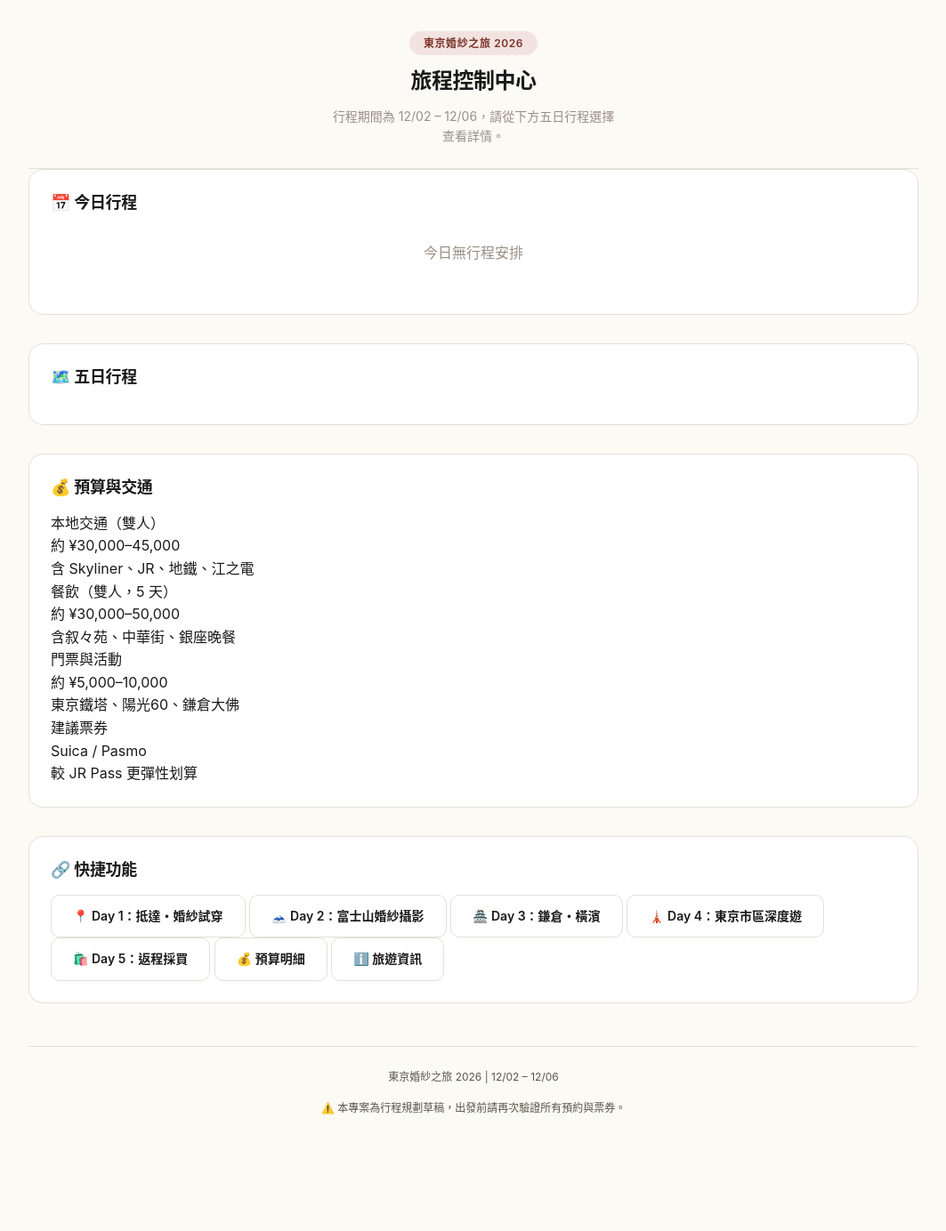
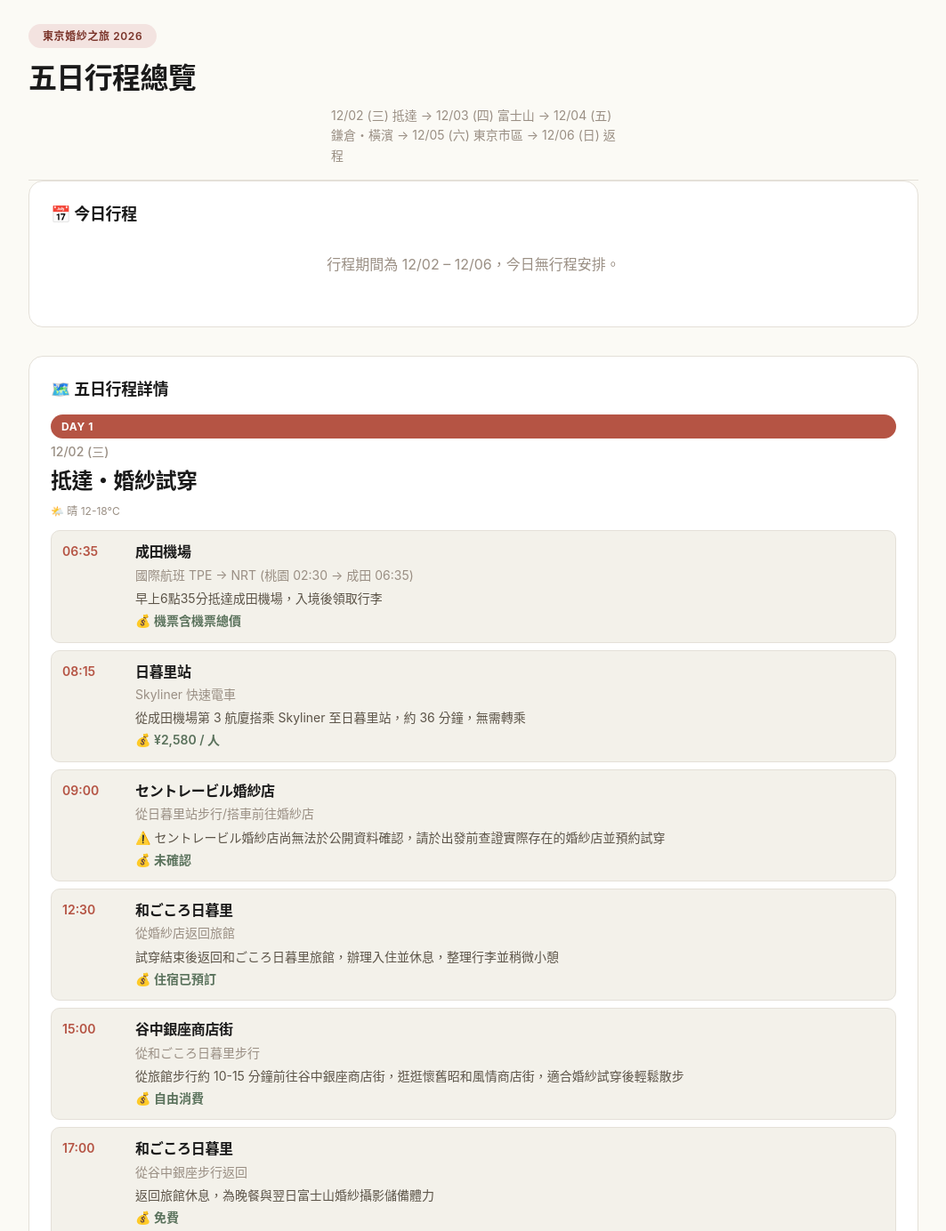
Before and after one commit to dengdualangininder/tokyo-wedding-2026-itinerary, a plain HTML site: page index.html in a window 1280 px wide. Shown: the part 21-1405 px from the top of the page at 89% size, without its empty margins (108-1171 px from the left). Before the commit the page ends 1324 px from the top, so only its background shows below. Drawn offline with Linux system fonts and the light colour scheme.

Commit message:
Home 首頁整合五天詳細行程，與 Itinerary 內容一致
- index.html 現在直接顯示五天全部詳細站點（時間、景點、交通、費用）
- 自動偵測今日日期並高亮對應行程
- 移除重複的 itinerary.html 導覽入口，簡化底部導覽為 4 個項目
- style.css 新增 Today Card 與 All Days Section 樣式

```diff
--- a/index.html
+++ b/index.html
@@ -3,7 +3,7 @@
 <head>
   <meta charset="UTF-8">
   <meta name="viewport" content="width=device-width, initial-scale=1.0, viewport-fit=cover">
-  <title>東京婚紗之旅 2026 | 旅程控制中心</title>
+  <title>東京婚紗之旅 2026 | 行程總覽</title>
   <link rel="stylesheet" href="style.css">
 </head>
 <body>
@@ -18,39 +18,39 @@
 
   <div class="container">
     <!-- Hero -->
-    <header class="hero">
-      <span class="tag">東京婚紗之旅 2026</span>
-      <h1>旅程控制中心</h1>
-      <p id="today-summary">載入中…</p>
+    <header class="hero hero--compact">
+      <span class="tag tag--small">東京婚紗之旅 2026</span>
+      <h1>五日行程總覽</h1>
+      <p class="hero--sub">12/02 (三) 抵達 → 12/03 (四) 富士山 → 12/04 (五) 鎌倉・橫濱 → 12/05 (六) 東京市區 → 12/06 (日) 返程</p>
     </header>
 
-    <!-- 今日行程摘要卡片 -->
-    <section class="card" aria-label="今日行程">
-      <h3>📅 今日行程</h3>
-      <div id="today-itinerary">
+    <!-- 今日行程摘要（自動偵測） -->
+    <section class="card card--today" aria-label="今日行程">
+      <h3 class="section-title">📅 今日行程</h3>
+      <div id="today-summary">
         <p style="text-align:center; color:var(--color-text-muted); padding:var(--space-4) 0;">載入中…</p>
       </div>
     </section>
 
-    <!-- 五天行程快速入口 -->
-    <section class="card" aria-label="五日行程">
-      <h3>🗺️ 五日行程</h3>
-      <div class="timeline-points" id="dashboard-timeline">
-        <!-- 由 JS 動態生成 -->
+    <!-- 五天詳細行程 -->
+    <section class="card card--all-days" aria-label="五日行程詳情">
+      <h3 class="section-title">🗺️ 五日行程詳情</h3>
+      <div id="all-days-container">
+        <!-- 由 JS 動態生成五天詳細行程 -->
       </div>
     </section>
 
-    <!-- 預算與交通摘要 -->
-    <section class="card" aria-label="預算與交通">
-      <h3>💰 預算與交通</h3>
+    <!-- 預算摘要 -->
+    <section class="card" aria-label="預算摘要">
+      <h3 class="section-title">💰 預算摘要（雙人，本地）</h3>
       <div class="budget-grid">
         <div class="budget-item">
-          <div class="budget-label">本地交通（雙人）</div>
+          <div class="budget-label">本地交通</div>
           <div class="budget-value">約 ¥30,000–45,000</div>
-          <div class="budget-note">含 Skyliner、JR、地鐵、江之電</div>
+          <div class="budget-note">Skyliner、JR、地鐵、江之電、湘南單軌</div>
         </div>
         <div class="budget-item">
-          <div class="budget-label">餐飲（雙人，5 天）</div>
+          <div class="budget-label">餐飲（5 天）</div>
           <div class="budget-value">約 ¥30,000–50,000</div>
           <div class="budget-note">含叙々苑、中華街、銀座晚餐</div>
         </div>
@@ -62,43 +62,10 @@
         <div class="budget-item">
           <div class="budget-label">建議票券</div>
           <div class="budget-value">Suica / Pasmo</div>
-          <div class="budget-note">較 JR Pass 更彈性划算</div>
+          <div class="budget-note">比 JR Pass 更彈性划算</div>
         </div>
       </div>
     </section>
-
-    <!-- 快捷導覽 -->
-    <section class="card" aria-label="快捷功能">
-      <h3>🔗 快捷功能</h3>
-      <div class="quick-actions">
-        <a href="day1.html" class="btn btn-outline btn-block">
-          <span>📍 Day 1：抵達・婚紗試穿</span>
-        </a>
-        <a href="day2.html" class="btn btn-outline btn-block">
-          <span>🗻 Day 2：富士山婚紗攝影</span>
-        </a>
-        <a href="day3.html" class="btn btn-outline btn-block">
-          <span>🏯 Day 3：鎌倉・橫濱</span>
-        </a>
-        <a href="day4.html" class="btn btn-outline btn-block">
-          <span>🗼 Day 4：東京市區深度遊</span>
-        </a>
-        <a href="day5.html" class="btn btn-outline btn-block">
-          <span>🛍️ Day 5：返程採買</span>
-        </a>
-        <a href="budget.html" class="btn btn-outline btn-block">
-          <span>💰 預算明細</span>
-        </a>
-        <a href="info.html" class="btn btn-outline btn-block">
-          <span>ℹ️ 旅遊資訊</span>
-        </a>
-      </div>
-    </section>
-
-    <footer style="margin-top: var(--space-12); padding-top: var(--space-6); border-top: 1px solid var(--color-border); color: var(--color-text-muted); font-size: var(--text-xs); text-align: center;">
-      <p>東京婚紗之旅 2026 | 12/02 – 12/06</p>
-      <p style="margin-top: var(--space-2); font-size: var(--text-xs);">⚠️ 本專案為行程規劃草稿，出發前請再次驗證所有預約與票券。</p>
-    </footer>
   </div>
 
   <!-- Mobile Bottom Navigation -->
@@ -106,10 +73,6 @@
     <a href="index.html" class="nav-item active" aria-label="首頁，目前頁面">
       <svg viewBox="0 0 24 24"><path d="M3 12l2-2m0 0l7-7 7 7M5 10v10a1 1 0 001 1h3m10-11l2 2m-2-2v10a1 1 0 01-1 1h-3"/></svg>
       <span class="label">Home</span>
-    </a>
-    <a href="itinerary.html" class="nav-item" aria-label="行程總覽">
-      <svg viewBox="0 0 24 24"><path d="M12 2L2 7l10 5 10-5-10-5zM2 17l10 5 10-5M2 12l10 5 10-5"/></svg>
-      <span class="label">Itinerary</span>
     </a>
     <a href="map.html" class="nav-item" aria-label="地圖">
       <svg viewBox="0 0 24 24"><polygon fill="none" stroke="currentColor" stroke-width="2" stroke-linecap="round" stroke-linejoin="round" points="3 6 12 2 21 6 12 23 3 6"/></svg>
@@ -127,50 +90,128 @@
 
   <script src="script.js"></script>
   <script>
-    // Dashboard 特有：偵測今日日期並高亮對應行程
     document.addEventListener('DOMContentLoaded', function() {
+      if (!window.itinerary) return;
+
+      const TYPE_LABELS = {
+        airport: '機場',
+        hotel: '住宿',
+        transport: '交通',
+        location: '景點',
+        shrine: '神社',
+        station: '車站',
+        shopping: '購物',
+        temple: '寺院',
+        restaurant: '餐廳',
+        food: '美食',
+        activity: '活動'
+      };
+
+      const TYPE_COLORS = {
+        airport: '#b55444',
+        hotel: '#5a725c',
+        transport: '#b55444',
+        location: '#3498db',
+        shrine: '#b58344',
+        station: '#8a7d73',
+        shopping: '#2c3e50',
+        temple: '#b58344',
+        restaurant: '#2ecc71',
+        food: '#f1c40f',
+        activity: '#8a7d73'
+      };
+
+      function escapeHtml(text) {
+        if (!text) return '';
+        return String(text)
+          .replace(/&/g, '&amp;')
+          .replace(/</g, '&lt;')
+          .replace(/>/g, '&gt;')
+          .replace(/"/g, '&quot;')
+          .replace(/'/g, '&#039;');
+      }
+
+      // ============================================================
+      // 偵測今天是第幾天
+      // ============================================================
       const today = new Date();
       const month = today.getMonth() + 1;
       const day = today.getDate();
+      const dayMap = { '12/2': 1, '12/3': 2, '12/4': 3, '12/5': 4, '12/6': 5 };
+      const key = month + '/' + day;
+      const todayDayNum = dayMap[key];
 
-      // 行程日期對應（12/02 ~ 12/06）
-      const dayMap = {
-        '12/2': 1, '12/3': 2, '12/4': 3, '12/5': 4, '12/6': 5
-      };
-      const key = month + '/' + day;
-      const dayNum = dayMap[key];
+      const todaySummary = document.getElementById('today-summary');
+      if (todayDayNum) {
+        const todayData = window.itinerary.find(d => d.id === todayDayNum);
+        todaySummary.innerHTML = `
+          <div class="today-day-badge">今天是第 ${todayDayNum} 天</div>
+          <div class="today-stations">
+            ${todayData.stations.map((station, idx) => {
+              const time = station.arriveTime || station.departTime || '--:--';
+              const typeLabel = TYPE_LABELS[station.type] || '站點';
+              const typeColor = TYPE_COLORS[station.type] || '#8a7d73';
+              return `
+                <div class="today-station">
+                  <div class="today-time">${time}</div>
+                  <div class="today-info">
+                    <div class="today-name">${escapeHtml(station.name)}</div>
+                    <div class="today-type" style="background:${typeColor}20; color:${typeColor}">${typeLabel}</div>
+                    ${station.cost ? `<div class="today-cost">💰 ${escapeHtml(station.cost)}</div>` : ''}
+                  </div>
+                </div>
+              `;
+            }).join('')}
+          </div>
+        `;
+      } else {
+        todaySummary.innerHTML = `
+          <p style="text-align:center; color:var(--color-text-muted); padding:var(--space-4) 0;">
+            行程期間為 12/02 – 12/06，今日無行程安排。
+          </p>
+        `;
+      }
 
-      const summary = document.getElementById('today-summary');
-      const todayItinerary = document.getElementById('today-itinerary');
+      // ============================================================
+      // 生成五天詳細行程
+      // ============================================================
+      const container = document.getElementById('all-days-container');
+      let html = '';
 
-      if (dayNum) {
-        summary.textContent = `今天是第 ${dayNum} 天（${key}），請點選下方對應行程查看詳情。`;
+      window.itinerary.forEach((day, i) => {
+        const isToday = todayDayNum === day.id;
+        html += `
+          <div class="day-section" id="day-section-${day.id}">
+            <div class="day-header">
+              <span class="day-badge ${isToday ? 'today-badge' : ''}">Day ${day.id} ${isToday ? '· 今天' : ''}</span>
+              <span class="day-date">${day.date}</span>
+              <h2 class="day-title">${day.theme}</h2>
+              <p class="day-weather">🌤️ ${day.weather || ''}</p>
+            </div>
+            <div class="day-stations">
+              ${day.stations.map((station, idx) => {
+                const time = station.arriveTime || station.departTime || '--:--';
+                const typeLabel = TYPE_LABELS[station.type] || '站點';
+                const typeColor = TYPE_COLORS[station.type] || '#8a7d73';
+                const hasCost = station.cost && station.cost.trim() !== '';
+                return `
+                  <div class="station-item ${isToday ? 'today-station-item' : ''}">
+                    <div class="station-time">${time}</div>
+                    <div class="station-info">
+                      <div class="station-name">${escapeHtml(station.name)}</div>
+                      <div class="station-transport">${escapeHtml(station.transport)}</div>
+                      <div class="station-detail">${escapeHtml(station.detail)}</div>
+                      ${hasCost ? `<div class="station-cost">💰 ${escapeHtml(station.cost)}</div>` : ''}
+                    </div>
+                  </div>
+                `;
+              }).join('')}
+            </div>
+          </div>
+        `;
+      });
 
-        // 載入對應 day 的 station 資料（從 script.js 的 itinerary 陣列）
-        const dayData = window.itinerary ? window.itinerary.find(d => d.id === dayNum) : null;
-        if (dayData) {
-          let html = `<div class="station-item">
-            <div class="station-time">${dayData.stations[0]?.arriveTime || dayData.stations[0]?.departTime || '--:--'}</div>
-            <div class="station-info">
-              <div class="station-name">${dayData.stations[0]?.name}</div>
-              <div class="station-transport">${dayData.stations[0]?.transport}</div>
-              <div class="station-detail">${dayData.theme}</div>
-            </div>
-          </div>`;
-          todayItinerary.innerHTML = html;
-        }
-
-        // 高亮對應的 timeline point
-        const points = document.querySelectorAll('.timeline-point');
-        points.forEach((p, i) => {
-          if (i + 1 === dayNum) {
-            p.classList.add('active');
-          }
-        });
-      } else {
-        summary.textContent = '行程期間為 12/02 – 12/06，請從下方五日行程選擇查看詳情。';
-        todayItinerary.innerHTML = '<p style="text-align:center; color:var(--color-text-muted); padding:var(--space-4) 0;">今日無行程安排</p>';
-      }
+      container.innerHTML = html;
     });
   </script>
 </body>
--- a/style.css
+++ b/style.css
@@ -1182,3 +1182,211 @@ button:focus-visible,
   .container { max-width: 1000px; }
   .day-title { font-size: var(--text-4xl); }
 }
+
+/* ==========================================================================
+   Unified Home Page — Premium Travel Dashboard
+   ========================================================================== */
+
+/* --- Today Card --- */
+.card--today {
+  padding: var(--space-4);
+}
+
+.today-day-badge {
+  font-size: var(--text-xs);
+  font-weight: var(--font-weight-bold);
+  color: var(--color-text-on-accent);
+  background: var(--color-accent);
+  padding: var(--space-1) var(--space-3);
+  border-radius: var(--radius-full);
+  letter-spacing: var(--tracking-wide);
+  text-transform: uppercase;
+  margin-bottom: var(--space-2);
+}
+
+.today-stations {
+  display: flex;
+  flex-direction: column;
+  gap: var(--space-2);
+}
+
+.today-station {
+  display: flex;
+  gap: var(--space-2);
+  padding: var(--space-3);
+  background: var(--color-surface-alt);
+  border: 1px solid var(--color-border);
+  border-radius: var(--radius-md);
+}
+
+.today-time {
+  min-width: 64px;
+  font-weight: var(--font-weight-semibold);
+  color: var(--color-accent);
+  font-size: var(--text-sm);
+}
+
+.today-info {
+  flex: 1;
+  display: flex;
+  flex-direction: column;
+  gap: var(--space-0_5);
+}
+
+.today-name {
+  font-weight: var(--font-weight-semibold);
+  color: var(--color-text-primary);
+  font-size: var(--text-sm);
+  margin: 0;
+}
+
+.today-type {
+  font-size: var(--text-xs);
+  font-weight: var(--font-weight-medium);
+  padding: 0 var(--space-1);
+  border-radius: var(--radius-full);
+  margin: 0;
+}
+
+.today-cost {
+  font-size: var(--text-xs);
+  font-weight: var(--font-weight-semibold);
+  color: var(--color-success);
+  margin: 0;
+}
+
+/* --- All Days Section --- */
+.card--all-days {
+  padding: var(--space-4);
+}
+
+.day-section {
+  margin-bottom: var(--space-6);
+}
+
+.day-header {
+  display: flex;
+  flex-direction: column;
+  gap: var(--space-1);
+  margin-bottom: var(--space-3);
+}
+
+.day-badge {
+  font-size: var(--text-xs);
+  font-weight: var(--font-weight-bold);
+  color: var(--color-text-on-accent);
+  background: var(--color-accent);
+  padding: var(--space-1) var(--space-3);
+  border-radius: var(--radius-full);
+  letter-spacing: var(--tracking-wide);
+  text-transform: uppercase;
+  display: inline-block;
+}
+
+.day-badge.today-badge {
+  background: var(--color-success);
+}
+
+.day-date {
+  font-size: var(--text-sm);
+  color: var(--color-text-muted);
+  font-weight: var(--font-weight-medium);
+}
+
+.day-title {
+  font-size: var(--text-xl);
+  font-weight: var(--font-weight-semibold);
+  color: var(--color-text-primary);
+  margin: 0 0 var(--space-1);
+  line-height: var(--leading-tight);
+}
+
+.day-weather {
+  font-size: var(--text-xs);
+  color: var(--color-text-muted);
+  margin: 0;
+}
+
+.day-stations {
+  display: flex;
+  flex-direction: column;
+  gap: var(--space-2);
+}
+
+.station-item {
+  display: flex;
+  gap: var(--space-3);
+  padding: var(--space-3);
+  background: var(--color-surface-alt);
+  border: 1px solid var(--color-border);
+  border-radius: var(--radius-md);
+  transition: all 0.15s ease;
+}
+
+.station-item.today-station-item {
+  border-color: var(--color-success);
+  background: var(--color-surface);
+}
+
+.station-item:hover {
+  border-color: var(--color-accent);
+  transform: translateX(4px);
+}
+
+.station-time {
+  min-width: 70px;
+  font-weight: var(--font-weight-semibold);
+  color: var(--color-accent);
+  font-size: var(--text-sm);
+}
+
+.station-info {
+  flex: 1;
+  display: flex;
+  flex-direction: column;
+  gap: var(--space-1);
+}
+
+.station-name {
+  font-weight: var(--font-weight-semibold);
+  color: var(--color-text-primary);
+  font-size: var(--text-base);
+  margin: 0;
+}
+
+.station-transport {
+  font-size: var(--text-sm);
+  color: var(--color-text-muted);
+  margin: 0;
+}
+
+.station-detail {
+  font-size: var(--text-sm);
+  color: var(--color-text-secondary);
+  margin: 0;
+  line-height: 1.5;
+}
+
+.station-cost {
+  font-size: var(--text-sm);
+  font-weight: var(--font-weight-semibold);
+  color: var(--color-success);
+  margin: 0;
+}
+
+/* --- Responsive --- */
+@media (max-width: 767px) {
+  .hero--compact h1 { font-size: var(--text-xl); }
+  .day-title { font-size: var(--text-lg); }
+  .section.card { padding: var(--space-4); }
+}
+
+@media (min-width: 768px) {
+  .hero--compact { text-align: left; }
+  .hero--compact h1 { font-size: var(--text-3xl); }
+  .card--all-days { padding: var(--space-6); }
+}
+
+@media (min-width: 1024px) {
+  .day-title { font-size: var(--text-2xl); }
+}
```
